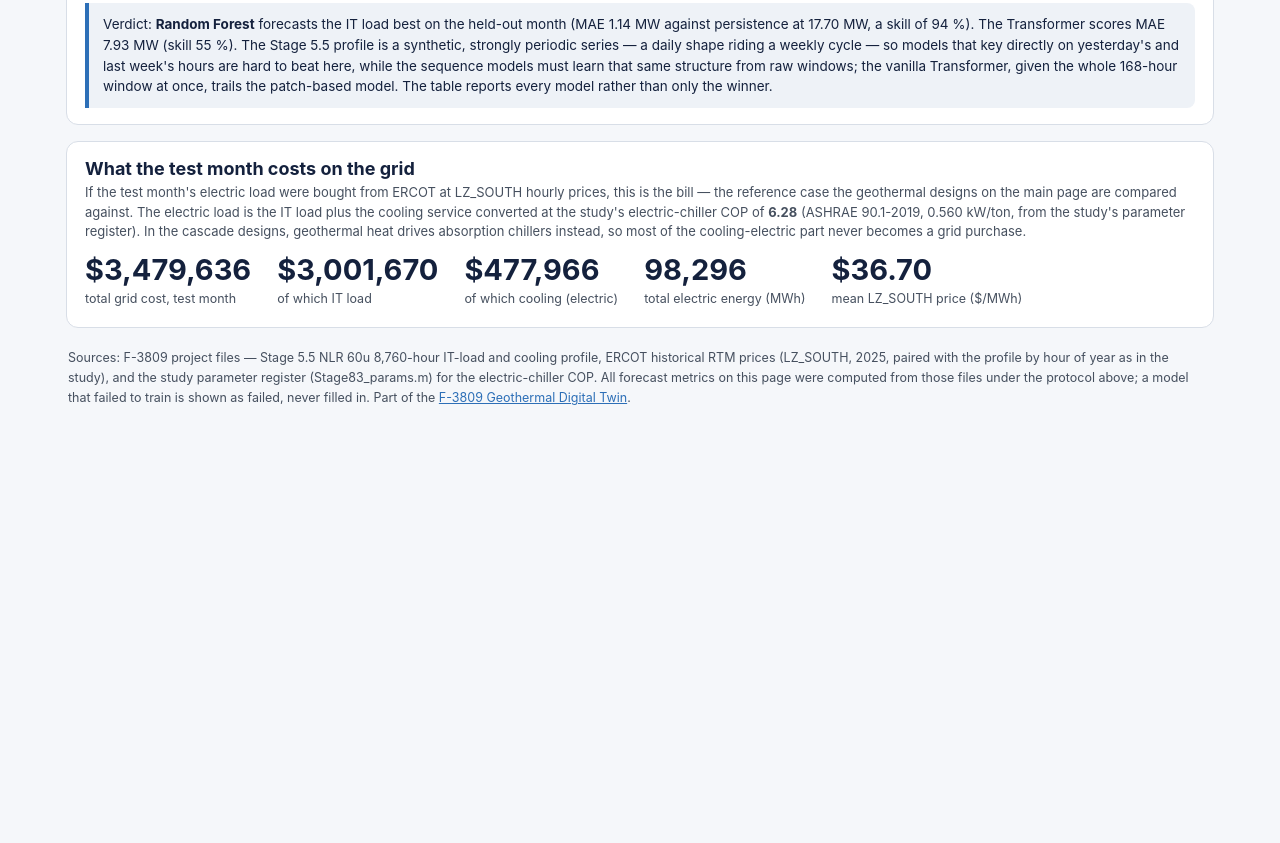
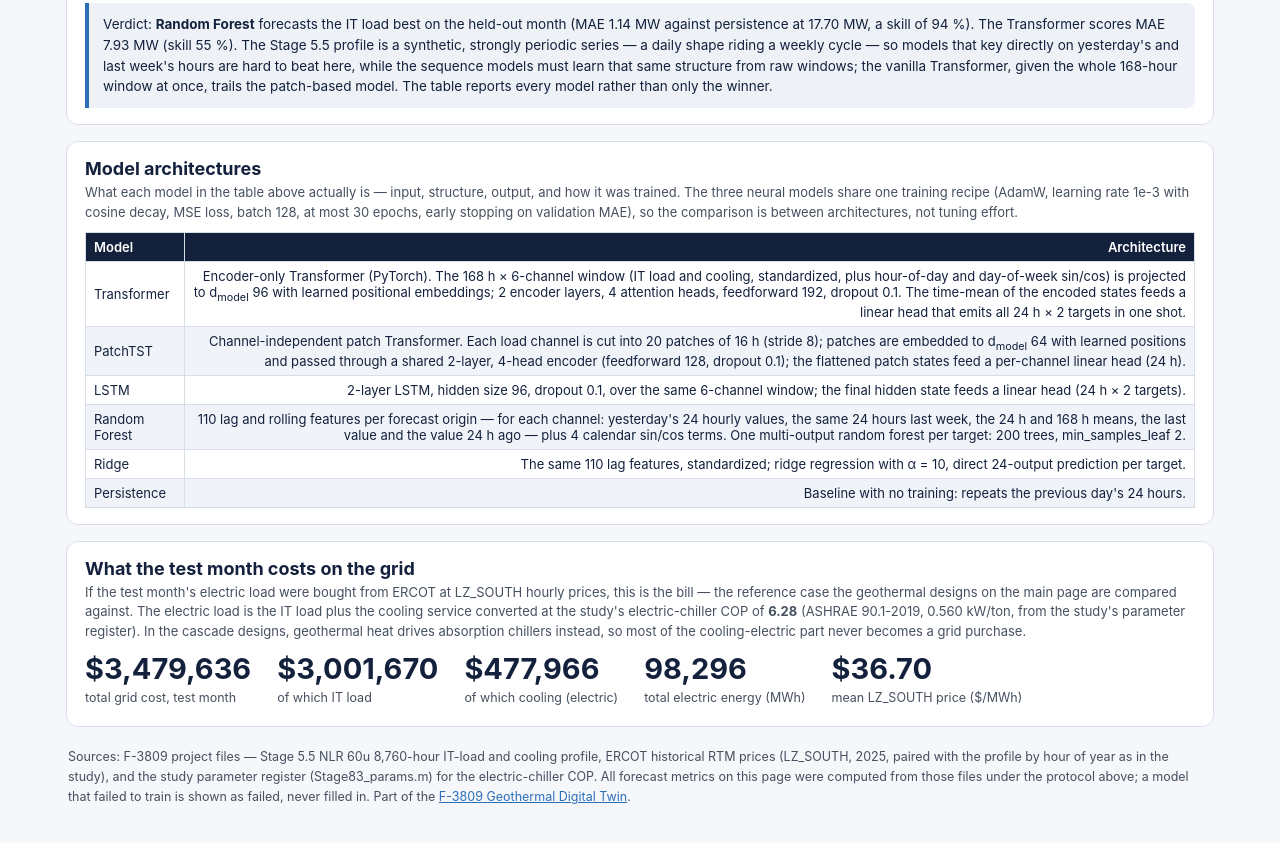
Before and after one commit to saurabhkulkarni77/hydrotwin-site, a plain HTML site: page f3809/dc.html in a window 1280 px wide. Shown: the part 1333-2176 px from the top of the page. Before the commit the page ends 1781 px from the top, so only its background shows below. Drawn offline with Linux system fonts and the light colour scheme.

Commit message:
Add model architectures block to Data Center Energy Twin page (dc.html)

```diff
--- a/f3809/dc.html
+++ b/f3809/dc.html
@@ -96,6 +96,36 @@
           <th>Cooling RMSE (MWth)</th><th>Skill vs persistence (IT)</th><th>Train time</th></tr>
     </table>
     <div class="verdict" id="modelVerdict"></div>
+  </div>
+
+  <div class="card">
+    <h2>Model architectures</h2>
+    <p class="sub">What each model in the table above actually is — input, structure, output, and how it
+       was trained. The three neural models share one training recipe (AdamW, learning rate 1e-3 with
+       cosine decay, MSE loss, batch 128, at most 30 epochs, early stopping on validation MAE), so the
+       comparison is between architectures, not tuning effort.</p>
+    <table>
+      <tr><th>Model</th><th>Architecture</th></tr>
+      <tr><td>Transformer</td><td>Encoder-only Transformer (PyTorch). The 168 h × 6-channel window
+        (IT load and cooling, standardized, plus hour-of-day and day-of-week sin/cos) is projected to
+        d<sub>model</sub> 96 with learned positional embeddings; 2 encoder layers, 4 attention heads,
+        feedforward 192, dropout 0.1. The time-mean of the encoded states feeds a linear head that
+        emits all 24 h × 2 targets in one shot.</td></tr>
+      <tr class="alt"><td>PatchTST</td><td>Channel-independent patch Transformer. Each load channel is
+        cut into 20 patches of 16 h (stride 8); patches are embedded to d<sub>model</sub> 64 with
+        learned positions and passed through a shared 2-layer, 4-head encoder (feedforward 128,
+        dropout 0.1); the flattened patch states feed a per-channel linear head (24 h).</td></tr>
+      <tr><td>LSTM</td><td>2-layer LSTM, hidden size 96, dropout 0.1, over the same 6-channel window;
+        the final hidden state feeds a linear head (24 h × 2 targets).</td></tr>
+      <tr class="alt"><td>Random Forest</td><td>110 lag and rolling features per forecast origin —
+        for each channel: yesterday's 24 hourly values, the same 24 hours last week, the 24 h and
+        168 h means, the last value and the value 24 h ago — plus 4 calendar sin/cos terms. One
+        multi-output random forest per target: 200 trees, min_samples_leaf 2.</td></tr>
+      <tr><td>Ridge</td><td>The same 110 lag features, standardized; ridge regression with
+        α = 10, direct 24-output prediction per target.</td></tr>
+      <tr class="alt"><td>Persistence</td><td>Baseline with no training: repeats the previous day's
+        24 hours.</td></tr>
+    </table>
   </div>
 
   <div class="card">
```
